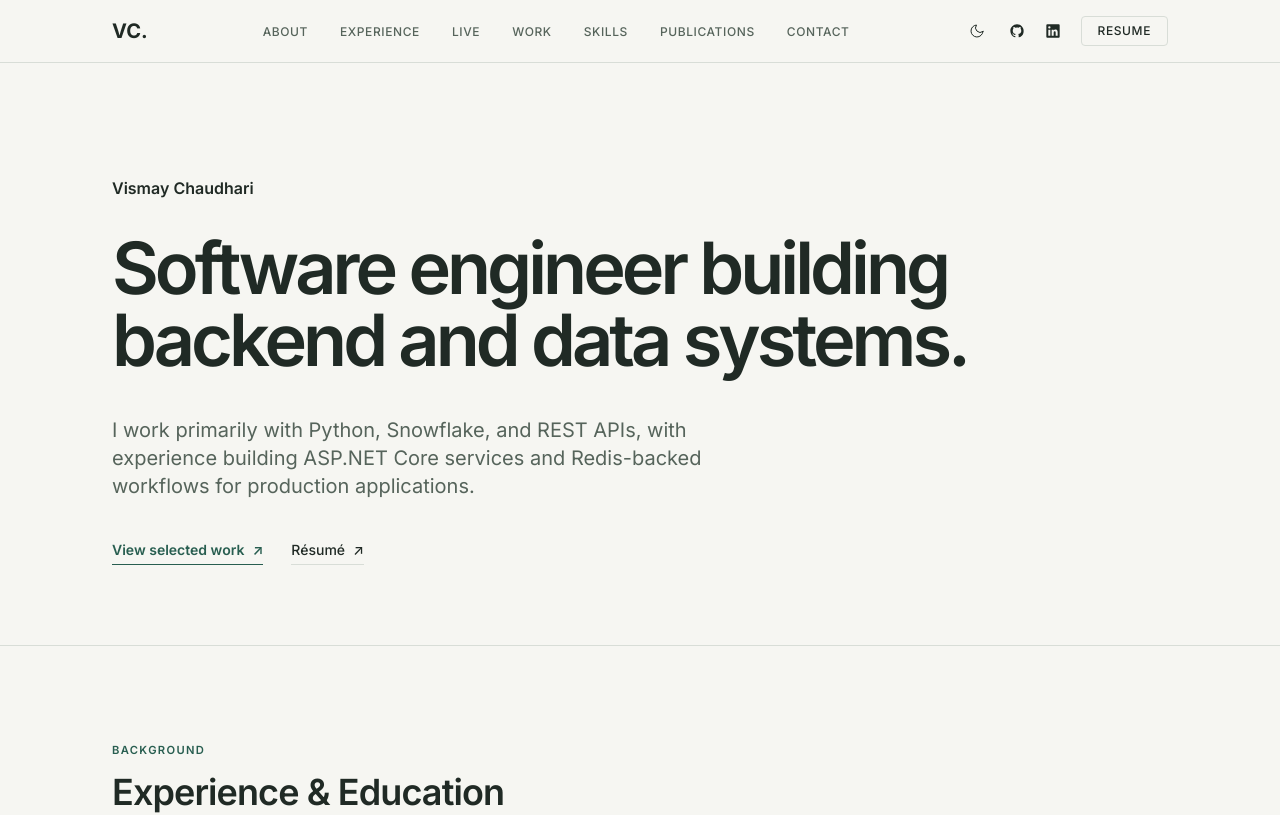
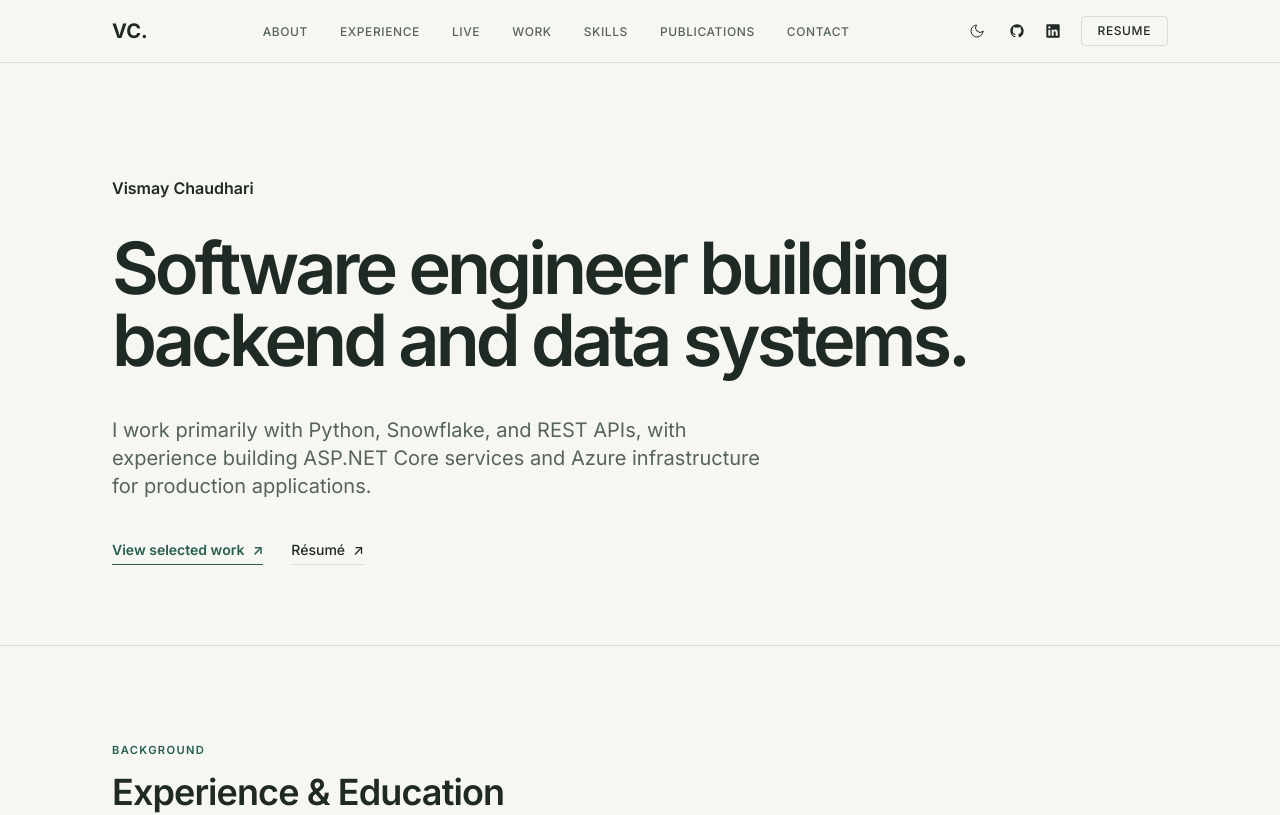
Before and after one commit to veeoid/portfolio_v2, a React (Vite) app: page / in a window 1280 px wide. Shown: the top 815 px of the page. Built offline with nearby package versions, Linux system fonts and the light colour scheme.

Commit message:
refactor: improve formatting and update project description in Hero component for clarity

```diff
--- a/src/components/Hero.tsx
+++ b/src/components/Hero.tsx
@@ -1,6 +1,9 @@
 export default function Hero() {
   return (
-    <section id="about" className="flex min-h-[78vh] items-center border-b border-border bg-background pt-24 text-foreground">
+    <section
+      id="about"
+      className="flex min-h-[78vh] items-center border-b border-border bg-background pt-24 text-foreground"
+    >
       <div className="mx-auto w-full max-w-6xl px-6 py-20 md:px-12">
         <div className="max-w-4xl">
           <p className="mb-8 text-base font-semibold text-foreground">Vismay Chaudhari</p>
@@ -8,8 +11,8 @@ export default function Hero() {
             Software engineer building backend and data systems.
           </h1>
           <p className="mt-10 max-w-2xl text-lg leading-relaxed text-muted md:text-xl">
-            I work primarily with Python, Snowflake, and REST APIs, with experience building
-            ASP.NET Core services and Redis-backed workflows for production applications.
+            I work primarily with Python, Snowflake, and REST APIs, with experience building ASP.NET
+            Core services and Azure infrastructure for production applications.
           </p>
           <div className="mt-10 flex flex-wrap items-center gap-x-7 gap-y-4">
             <a
```
